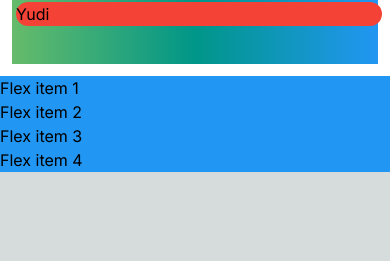
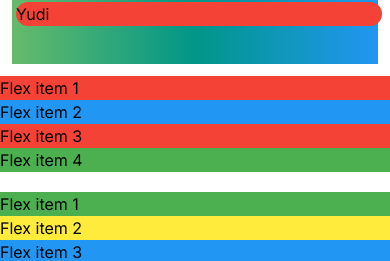
Before and after one commit to youone04/page-kita, a Next.js app: page / in a window 390 px wide. Shown: the part 1616-1877 px from the top of the page. Before the commit the page ends 1788 px from the top, so only its background shows below. Built offline with nearby package versions, Linux system fonts and the light colour scheme.

Commit message:
[add] responsive

```diff
--- a/src/app/page.js
+++ b/src/app/page.js
@@ -1,6 +1,7 @@
 import AboutComp from "@/components/AboutComp";
 import HomeCompAbove from "@/components/HomeCompAbove";
 import { NavbarComp } from "@/components/NavbarComp";
+import Responsive from "@/components/Responsive";
 import SolutionComp from "@/components/SolutionComp";
 
 export default function Home() {
@@ -10,6 +11,7 @@ export default function Home() {
     <HomeCompAbove/>
     <AboutComp/>
     <SolutionComp/>
+    <Responsive/>
     </div>
   )
 }
--- /dev/null
+++ b/src/components/Responsive.js
@@ -0,0 +1,28 @@
+export default function Responsive() {
+  return (
+    <>
+      {" "}
+      {/* repsonisve template */}
+      <div class="bg-blue-500 flex flex-col sm:flex-row sm:flex-wrap">
+        <div class="bg-red-500 w-full sm:w-1/2 md:w-1/3 lg:w-1/4 xl:w-1/6">
+          Flex item 1
+        </div>
+        <div class="w-full sm:w-1/2 md:w-1/3 lg:w-1/4 xl:w-1/6">
+          Flex item 2
+        </div>
+        <div class="bg-red-500 w-full sm:w-1/2 md:w-1/3 lg:w-1/4 xl:w-1/6">
+          Flex item 3
+        </div>
+        <div class="bg-green-500 w-full sm:w-1/2 md:w-1/3 lg:w-1/4 xl:w-1/6">
+          Flex item 4
+        </div>
+      </div>
+      {/* responsive agar lebar item mambagi sama besar */}
+      <div class="bg-blue-500 flex flex-col sm:flex-row sm:flex-wrap mt-5">
+        <div class="bg-green-500 flex-1">Flex item 1</div>
+        <div class="bg-yellow-500 flex-1">Flex item 2</div>
+        <div class="flex-1">Flex item 3</div>
+      </div>
+    </>
+  );
+}
--- a/src/components/SolutionComp.js
+++ b/src/components/SolutionComp.js
@@ -44,22 +44,6 @@ export default function SolutionComp() {
         </div>
 
       </div> */}
-
-      {/* repsonisve template */}
-      <div class="bg-blue-500 flex flex-col sm:flex-row sm:flex-wrap">
-        <div class="w-full sm:w-1/2 md:w-1/3 lg:w-1/4 xl:w-1/6">
-          Flex item 1
-        </div>
-        <div class="w-full sm:w-1/2 md:w-1/3 lg:w-1/4 xl:w-1/6">
-          Flex item 2
-        </div>
-        <div class="w-full sm:w-1/2 md:w-1/3 lg:w-1/4 xl:w-1/6">
-          Flex item 3
-        </div>
-        <div class="w-full sm:w-1/2 md:w-1/3 lg:w-1/4 xl:w-1/6">
-          Flex item 4
-        </div>
-      </div>
     </>
   );
 }
```
